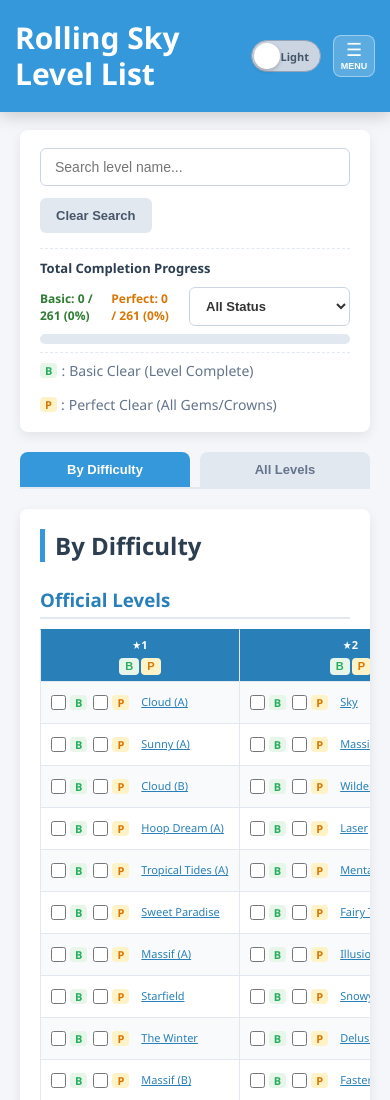
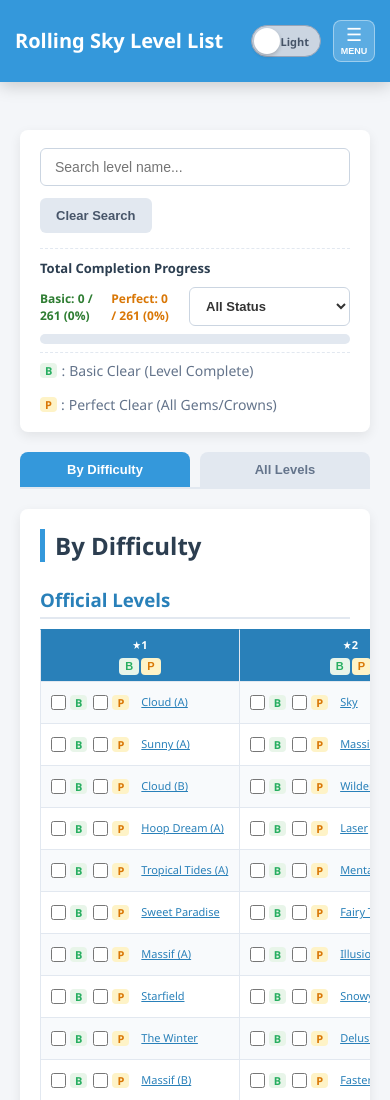
Before and after one commit to 10chimochi/rolling-sky-level-list, a plain HTML site: page index.html in a window 390 px wide. Shown: the top 1100 px of the page. Drawn offline with Linux system fonts and the light colour scheme.

Commit message:
Update index.html

```diff
--- a/index.html
+++ b/index.html
@@ -902,7 +902,7 @@
 
         @media (max-width: 768px) {
             .site-header { padding: 20px 15px; }
-            .site-header h1 { font-size: 30px; }
+            .site-header h1 { font-size: 20px; }
             .tab-btn { padding: 10px 14px; font-size: 13px; flex: 1; text-align: center; }
             th, td { padding: 6px 6px; font-size: 11px; }
         }
```
